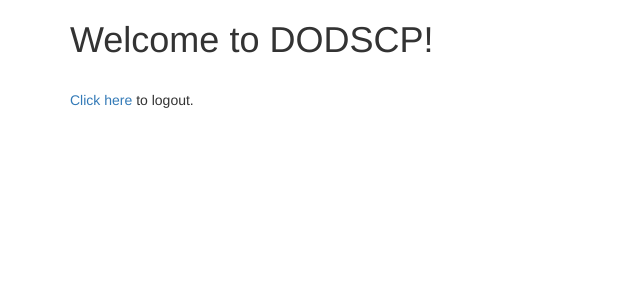
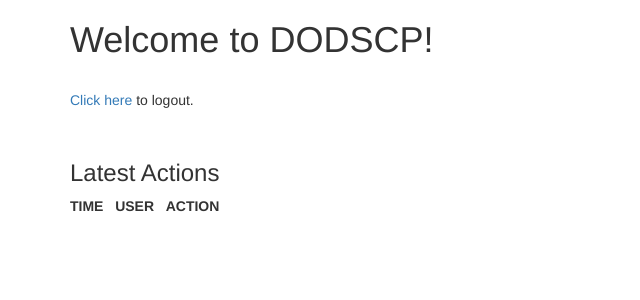
Before and after one commit to seancallaway/dodscp, a Flask app: page / in a window 1280 px wide. Shown: the top 300 px of the page, without its empty margins (0-640 px from the left). Run offline with Flask 2, Linux system fonts and the light colour scheme; the visitor is signed in with stand-in values (Sample User, id 1); data that the repository does not hold is empty; some libraries are stand-ins or nearby versions.

Commit message:
Added last actions to index.

```diff
--- a/app.py
+++ b/app.py
@@ -1,10 +1,10 @@
-from flask import Flask, render_template, redirect, url_for, request, session, flash
+from flask import Flask, render_template, redirect, url_for, request, session, flash, g
 from functools import wraps
 import sqlite3
 
 app = Flask(__name__)
 
-app.datebase = "dodscp.db"
+app.database = "dodscp.db"
 
 # TODO: Move and replace this.
 app.secret_key = "OgV@DeND@qywQ@pIvh4l@qFifyb"
@@ -38,7 +38,11 @@ def connect_db():
 @app.route('/')
 @login_required
 def home():
-    return render_template('index.html')
+    g.db = connect_db()
+    cur = g.db.execute('SELECT time, (SELECT users.login FROM users WHERE users.id = loggedactions.user), actions.action FROM loggedactions LEFT JOIN actions ON loggedactions.action = actions.id ORDER BY time DESC LIMIT 10;')
+    actions = [dict(time=row[0], user=row[1], action=row[2]) for row in cur.fetchall()]
+    g.db.close()
+    return render_template('index.html', actions=actions)
 
 #
 # WELCOME PAGE
--- a/templates/index.html
+++ b/templates/index.html
@@ -4,5 +4,12 @@
 <h1>Welcome to DODSCP!</h1>
 <br />
 <p><a href="/logout">Click here</a> to logout.</p>
-
+<br />
+<h3>Latest Actions</h3>
+<table>
+<tr><td><strong>TIME</strong></td><td>&nbsp;&nbsp;&nbsp;</td><td><strong>USER</strong></td><td>&nbsp;&nbsp;&nbsp;</td><td><strong>ACTION</strong></td></tr>
+{% for action in actions %}
+    <tr><td>{{ action.time }}</td><td>&nbsp;&nbsp;&nbsp;</td><td>{{ action.user }}</td><td>&nbsp;&nbsp;&nbsp;</td><td>{{ action.action }}</td></tr>
+{% endfor %}
+</table>
 {% endblock %}
```
